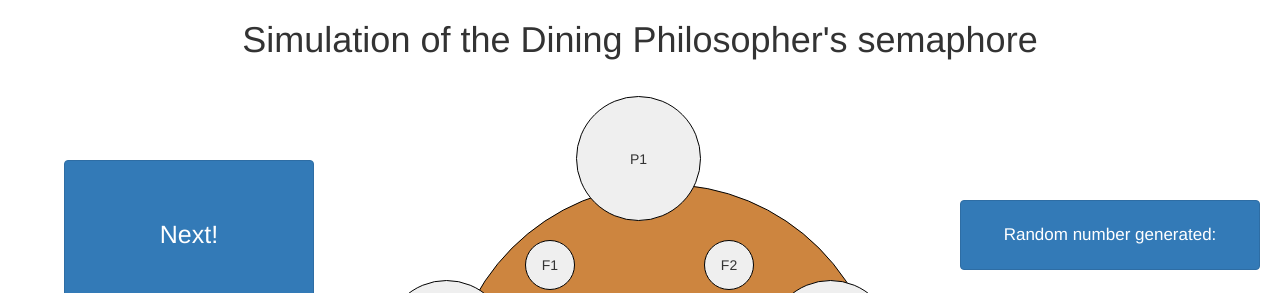
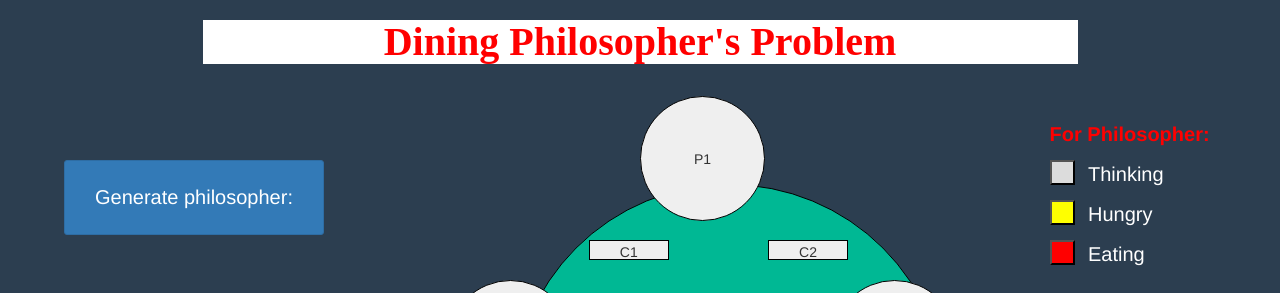
Before and after one commit to hrithikbhat019/OS-Simulation, a Django app: template ossim/synchro/templates/synchro/diningphils.html in a window 1280 px wide. Shown: the top 293 px of the page. Run offline with Django 3.2, Linux system fonts and the light colour scheme; the template is opened without the code that fills it, so the values that code supplies are empty; some libraries are stand-ins or nearby versions.

Commit message:
Edited rw and dining philosophers

```diff
--- /dev/null
+++ b/ossim/synchro/static/css/diningphils.css
@@ -0,0 +1,201 @@
+body{
+  background-color: #2c3e50;
+
+}
+
+h1{
+  font-family: 'Tangerine', serif;
+  font-size: 40px;
+  font-weight: 600;
+  background-color: white;
+  width:70%;
+  color:red;
+}
+
+#first , #second , #third , #fourth , #fifth{
+   height:20px;
+   width:80px;
+   position:absolute;
+   top:30%;
+   left:46%;
+   border:1px solid #000;
+}
+
+#second{
+  top:30%;
+  left:60%;
+}
+
+#third{
+  top:57%;
+  left:64%;
+}
+
+#fifth{
+  top:57%;
+  left:41%;
+}
+
+#fourth{
+  top:72%;
+  left:53%;
+}
+
+#one , #two , #three , #four , #five{
+
+  position:absolute;
+  top:12%;left:50%;
+  height:125px;
+  width:125px;
+  border-radius:125px;
+  border:1px solid #000;
+}
+
+#two{
+top:35%;left:65%;
+}
+
+#three{
+top:68%;left:61%;
+}
+
+#four{
+top:68%;left:42%;
+}
+
+#five{
+  top:35%;left:35%;
+}
+
+#next{
+  height:75px;
+  width:260px;
+  position:absolute;
+  top:20%;
+  left:5%;
+  font-size:20px;
+  border-radius: 3px;
+}
+
+#table{
+   height:435px;
+   width:435px;
+   position:absolute;
+   top:23%;
+   left:40%;
+   border-radius:435px;
+   border:1px solid #000;
+   background-color:#00b894;
+}
+
+#num{
+  height:70px;
+  width:300px;
+  position:absolute;
+  top:45%;
+  left:5%;
+  font-size:20px;
+  border-radius: 3px;
+}
+
+#phil{
+  position:absolute;
+  top:15%;
+  left:82%;
+  font-size:20px;
+  color: red;
+}
+
+#btn1{
+  height:25px;
+  width:25px;
+  position:absolute;
+  top:20%;
+  left:82%;
+  background-color:#DCDCDC;
+}
+
+#btn1txt{
+  position:absolute;
+  top:20%;
+  left:85%;
+  font-size:20px;
+  color: white;
+}
+
+#btn2{
+  height:25px;
+  width:25px;
+  position:absolute;
+  top:25%;
+  left:82%;
+  background-color: yellow;
+}
+
+#btn2txt{
+  position:absolute;
+  top:25%;
+  left:85%;
+  font-size:20px;
+  color:white;
+}
+
+#btn3{
+  height:25px;
+  width:25px;
+  position:absolute;
+  top:30%;
+  left:82%;
+  background-color: red;
+}
+
+#btn3txt{
+  position:absolute;
+  top:30%;
+  left:85%;
+  font-size:20px;
+  color:white;
+}
+
+#btn4{
+  height:25px;
+  width:25px;
+  position:absolute;
+  top:55%;
+  left:82%;
+  background-color: #DCDCDC;
+}
+
+#btn4txt{
+  position:absolute;
+  top:55%;
+  left:85%;
+  font-size:20px;
+  color:white;
+}
+
+
+#btn5{
+  height:25px;
+  width:25px;
+  position:absolute;
+  top:60%;
+  left:82%;
+  background-color: red;
+}
+
+#btn5txt{
+  position:absolute;
+  top:60%;
+  left:85%;
+  font-size:20px;
+  color:white;
+}
+
+#chopsticks{
+  color:green;
+  position: absolute;
+  top:45%;
+  left:82%;
+  font-size: 22px;
+}
--- a/ossim/synchro/templates/synchro/diningphils.html
+++ b/ossim/synchro/templates/synchro/diningphils.html
@@ -2,6 +2,7 @@
 {% load staticfiles %}
 <head>
   <link rel="stylesheet" href="https://maxcdn.bootstrapcdn.com/bootstrap/3.3.7/css/bootstrap.min.css">
+  <link href="{% static 'css/diningphils.css' %}" rel="stylesheet" />
 </head>
 
 <body>
@@ -10,25 +11,25 @@
   <!-- Include all compiled plugins (below), or include individual files as needed -->
   <script src="https://maxcdn.bootstrapcdn.com/bootstrap/3.3.7/js/bootstrap.min.js"></script>
   <div class="container-fluid">
-    <center><h1>Simulation of the Dining Philosopher's semaphore</h1></center>
-    <button type ="button", class = "btn btn-primary", onclick ="initiate()", style="height:150px;width:250px;position:absolute;top:20%;left:5%;font-size:25px"  >Next!</button>
+    <center><h1>Dining Philosopher's Problem</h1></center>
+    <button type ="button" id="next" class = "btn btn-primary" onclick ="initiate()"> Generate philosopher: </button>
 
-    <button type = "button", id ="num", name = "num", class = "btn btn-primary", style="height:70px;width:300px;position:absolute;top:25%;left:75%;font-size:17px">Random number generated: </button>
+    <button type = "button", id ="num", name = "num", class = "btn btn-primary"> Philisopher generated: </button>
 
-    <button type = "button", id ="table", name = "table", style="height:435px;width:435px;position:absolute;top:23%;left:35%;border-radius:435px;border:1px solid #000;background-color:#CD853F"> </button>
-    <img src="{% static 'img/food.png' %}" alt="Mountain View" style="position:absolute;left:41%;top:37%;width:250px;height:250px;">
+    <button type = "button", id ="table", name = "table"> </button>
 
-    <button type = "button", id ="one", name = "one", style="height:125px;width:125px;position:absolute;top:12%;left:45%;border-radius:125px;border:1px solid #000"> P1 </button>
-    <button type = "button", id ="five", name = "one", style="height:125px;width:125px;position:absolute;top:35%;left:30%;border-radius:125px;border:1px solid #000"> P5 </button>
-    <button type = "button", id ="two", name = "one", style="height:125px;width:125px;position:absolute;top:35%;left:60%;border-radius:125px;border:1px solid #000"> P2 </button>
-    <button type = "button", id ="four", name = "one", style="height:125px;width:125px;position:absolute;top:68%;left:37%;border-radius:125px;border:1px solid #000"> P4 </button>
-    <button type = "button", id ="three", name = "one", style="height:125px;width:125px;position:absolute;top:68%;left:54%;border-radius:125px;border:1px solid #000"> P3 </button>
 
-    <button type = "button", id ="first", name = "one", style="height:50px;width:50px;position:absolute;top:30%;left:41%;border-radius:50px;border:1px solid #000"> F1 </button>
-    <button type = "button", id ="second", name = "one", style="height:50px;width:50px;position:absolute;top:30%;left:55%;border-radius:50px;border:1px solid #000"> F2 </button>
-    <button type = "button", id ="third", name = "one", style="height:50px;width:50px;position:absolute;top:57%;left:59%;border-radius:50px;border:1px solid #000"> F3 </button>
-    <button type = "button", id ="fifth", name = "one", style="height:50px;width:50px;position:absolute;top:57%;left:36%;border-radius:50px;border:1px solid #000"> F5 </button>
-    <button type = "button", id ="fourth", name = "one", style="height:50px;width:50px;position:absolute;top:72%;left:48%;border-radius:50px;border:1px solid #000"> F4 </button>
+    <button type = "button", id ="one", name = "one" > P1 </button>
+    <button type = "button", id ="five", name = "one"> P5 </button>
+    <button type = "button", id ="two", name = "one"> P2 </button>
+    <button type = "button", id ="four", name = "one"> P4 </button>
+    <button type = "button", id ="three", name = "one"> P3 </button>
+
+    <button type = "button", id ="first", name = "one"> C1 </button>
+    <button type = "button", id ="second", name = "one"> C2 </button>
+    <button type = "button", id ="third", name = "one"> C3 </button>
+    <button type = "button", id ="fifth", name = "one"> C5 </button>
+    <button type = "button", id ="fourth", name = "one"> C4 </button>
 
 
     <script type = "text/javascript">
@@ -78,7 +79,7 @@
             }
             else
             {
-              alert("He can't start eating now!");
+              alert("Philisopher cannot eat now because his chopsticks are being used!");
             }
           }
           else if(phils[n]==2)
@@ -199,18 +200,18 @@
       }
     </script>
 
-    <p style="position:absolute;top:60%;left:79%;font-size:22px"><b> For Philosopher: </b></p>
-    <button type = "button", style="height:25px;width:25px;position:absolute;top:65%;left:80%;background-color:#DCDCDC"> </button>
-    <p style="position:absolute;top:65%;left:82%;font-size:20px"> Thinking </p>
-    <button type = "button", style="height:25px;width:25px;position:absolute;top:70%;left:80%;background-color:#FFFF00"> </button>
-    <p style="position:absolute;top:70%;left:82%;font-size:20px"> Hungry </p>
-    <button type = "button", style="height:25px;width:25px;position:absolute;top:75%;left:80%;background-color:#FF0000"> </button>
-    <p style="position:absolute;top:75%;left:82%;font-size:20px"> Eating </p>
-    <p style="position:absolute;top:80%;left:79%;font-size:22px"><b> For Chopsticks: </b></p>
-    <button type = "button", style="height:25px;width:25px;position:absolute;top:85%;left:80%;background-color:#DCDCDC"> </button>
-    <p style="position:absolute;top:85%;left:82%;font-size:20px"> Available </p>
-    <button type = "button", style="height:25px;width:25px;position:absolute;top:90%;left:80%;background-color:#FF0000"> </button>
-    <p style="position:absolute;top:90%;left:82%;font-size:20px"> Engaged </p>
+    <p id="phil"><b> For Philosopher: </b></p><br>
+    <button type = "button" id="btn1"> </button>
+    <p id="btn1txt"> Thinking </p><br/>
+    <button id="btn2" type = "button"> </button>
+    <p  id="btn2txt"> Hungry </p><br>
+    <button id="btn3" type = "button"> </button>
+    <p id="btn3txt"> Eating </p><br/>
+    <p id="chopsticks"><b> For Chopsticks: </b></p>
+    <button type = "button" id="btn4"> </button>
+    <p id="btn4txt"> Available </p>
+    <button id="btn5"> </button>
+    <p id = "btn5txt"> Used </p>
 
   </div>
 </body>
```
Also changed, not shown: ossim/synchro/static/css/readerwriter.css (+21 -0 lines), ossim/synchro/templates/synchro/readerwriter.html (+16 -14 lines).
